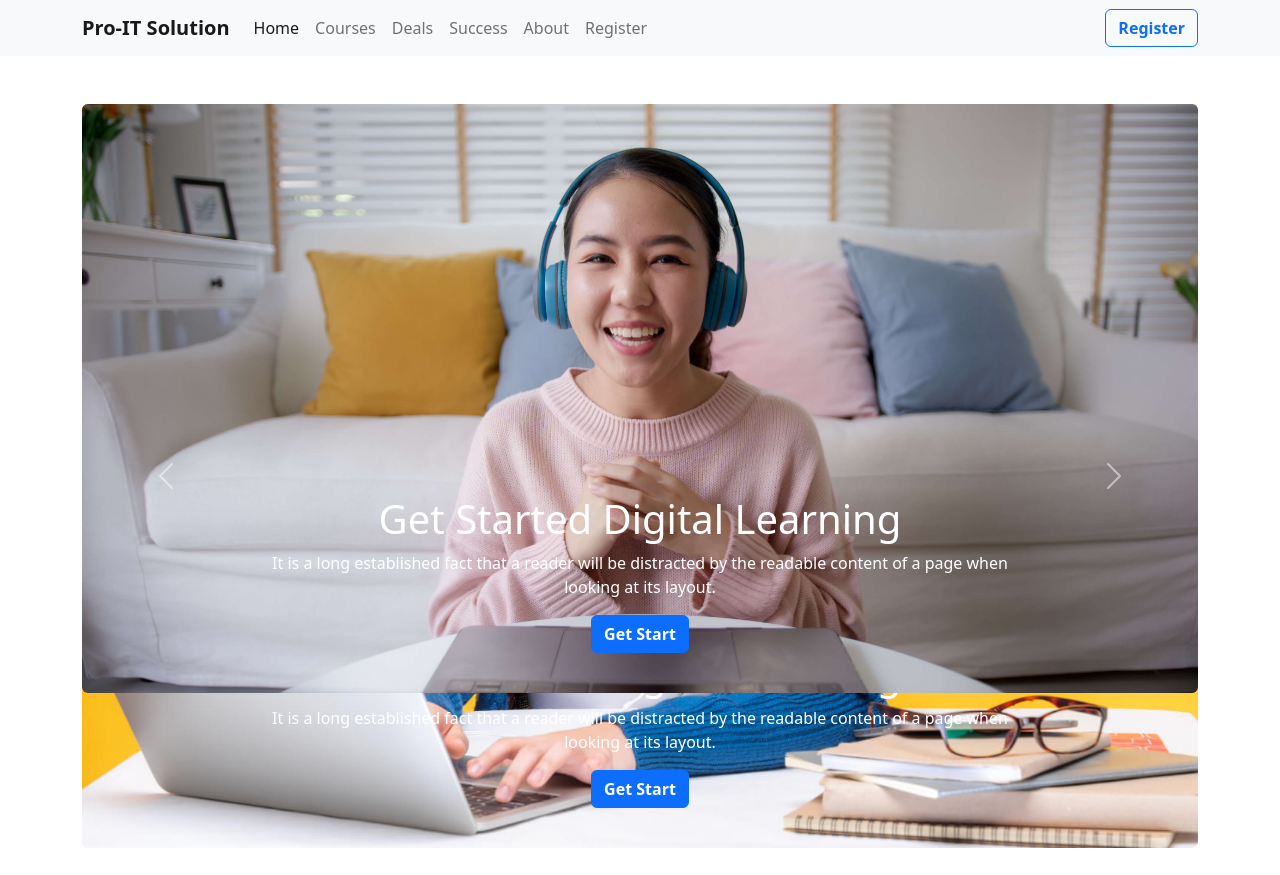
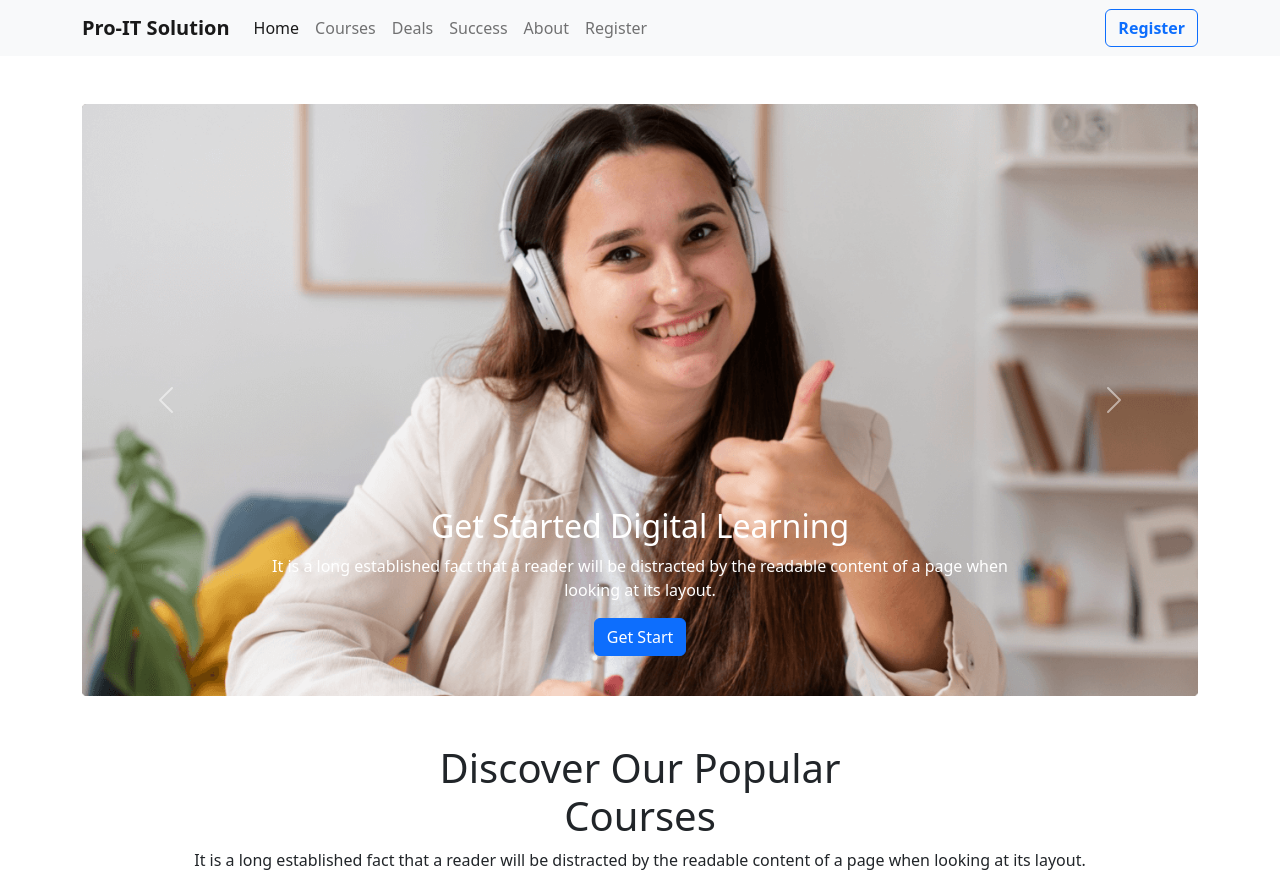
Before and after one commit to miadhasan1/Assignment-3, a plain HTML site: page index.html in a window 1280 px wide. Shown: the top 875 px of the page. Drawn offline with nearby package versions, Linux system fonts and the light colour scheme.

Commit message:
all added

```diff
--- a/index.html
+++ b/index.html
@@ -59,33 +59,32 @@
 
                 <div class="carousel-inner">
                     <div class="carousel-item active">
-                        <img src="images/cover/cover-1.jpg" class="d-block w-100 rounded" alt="...">
+                        <img src="images/cover/cover-1.png" class="d-block w-100" alt="...">
                         <div class="carousel-caption d-none d-md-block">
-                            <h1>Get Started Digital Learning</h1>
+                            <h2>Get Started Digital Learning</h2>
                             <p>It is a long established fact that a reader will be distracted by the readable content of
                                 a page when looking at its layout.</p>
-                            <div class="btn btn-primary fw-semibold">Get Start</div>
+                            <div class="btn btn-primary">Get Start</div>
                         </div>
                     </div>
-                    <div class="carousel-item active">
-                        <img src="images/cover/cover-2.jpg" class="d-block w-100 rounded" alt="...">
+                    <div class="carousel-item">
+                        <img src="images/cover/cover-2.jpg" class="d-block w-100" alt="...">
                         <div class="carousel-caption d-none d-md-block">
-                            <h1>Get Started Digital Learning</h1>
+                            <h2>Get Started Digital Learning</h2>
                             <p>It is a long established fact that a reader will be distracted by the readable content of
                                 a page when looking at its layout.</p>
-                            <div class="btn btn-primary fw-semibold">Get Start</div>
+                            <div class="btn btn-primary">Get Start</div>
                         </div>
                     </div>
-                    <div class="carousel-item active">
-                        <img src="images/cover/cover-3.jpg" class="d-block w-100 rounded" alt="...">
+                    <div class="carousel-item">
+                        <img src="images/cover/cover-3.jpg" class="d-block w-100" alt="...">
                         <div class="carousel-caption d-none d-md-block">
-                            <h1>Get Started Digital Learning</h1>
+                            <h2>Get Started Digital Learning</h2>
                             <p>It is a long established fact that a reader will be distracted by the readable content of
                                 a page when looking at its layout.</p>
-                            <div class="btn btn-primary fw-semibold">Get Start</div>
+                            <div class="btn btn-primary">Get Start</div>
                         </div>
                     </div>
-
                 </div>
                 <button class="carousel-control-prev" type="button" data-bs-target="#carouselExampleCaptions"
                     data-bs-slide="prev">
```
